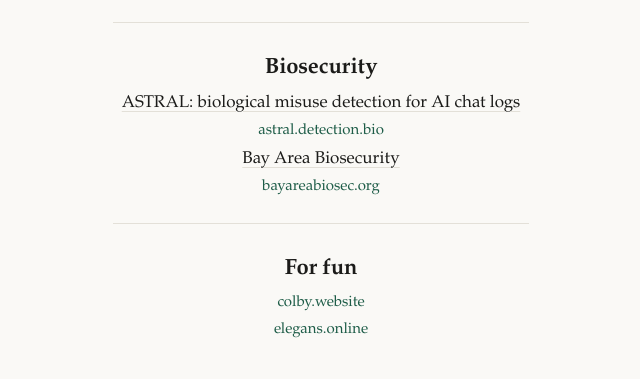
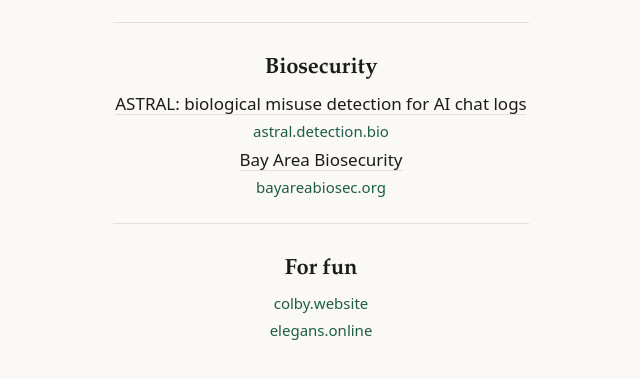
Before and after one commit to Colby-Fagan/colbyfagan.com, a plain HTML site: page index.html in a window 1280 px wide. Shown: the part 365-744 px from the top of the page, without its empty margins (319-959 px from the left). Drawn offline with Linux system fonts and the light colour scheme.

Commit message:
Restore original website fonts

```diff
--- a/index.html
+++ b/index.html
@@ -18,8 +18,8 @@
       --muted: #6a6862;
       --line: #e3e0d8;
       --accent: #1d5c47;
-      --serif: Garamond, Georgia, serif;
-      --sans: Garamond, Georgia, serif;
+      --serif: "Iowan Old Style", "Palatino Linotype", Palatino, Georgia, serif;
+      --sans: system-ui, -apple-system, "Segoe UI", Roboto, Helvetica, Arial, sans-serif;
     }
 
     @media (prefers-color-scheme: dark) {
```
